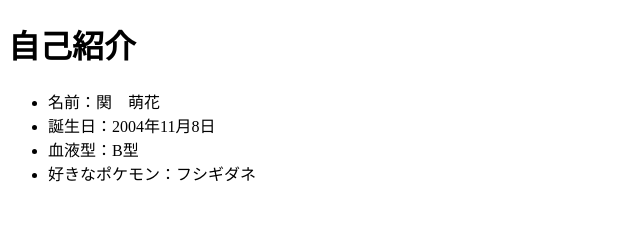
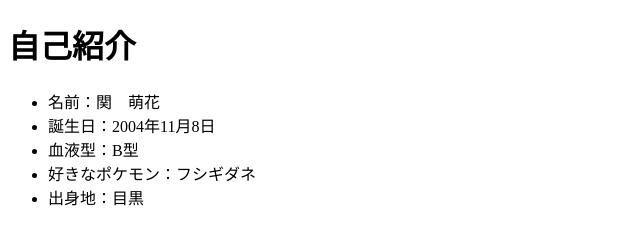
Before and after one commit to s2322085/git-practice2023, a plain HTML site: page index.html in a window 1280 px wide. Shown: the whole page, without its empty margins (0-640 px from the left). Drawn offline with Linux system fonts and the light colour scheme.

Commit message:
自分の出身地を追加

```diff
--- a/index.html
+++ b/index.html
@@ -16,6 +16,7 @@
         <li>誕生日：2004年11月8日</li>
         <li>血液型：B型</li>
         <li>好きなポケモン：フシギダネ</li>
+        <li>出身地：目黒</li>
 
     </ul>
 
```
